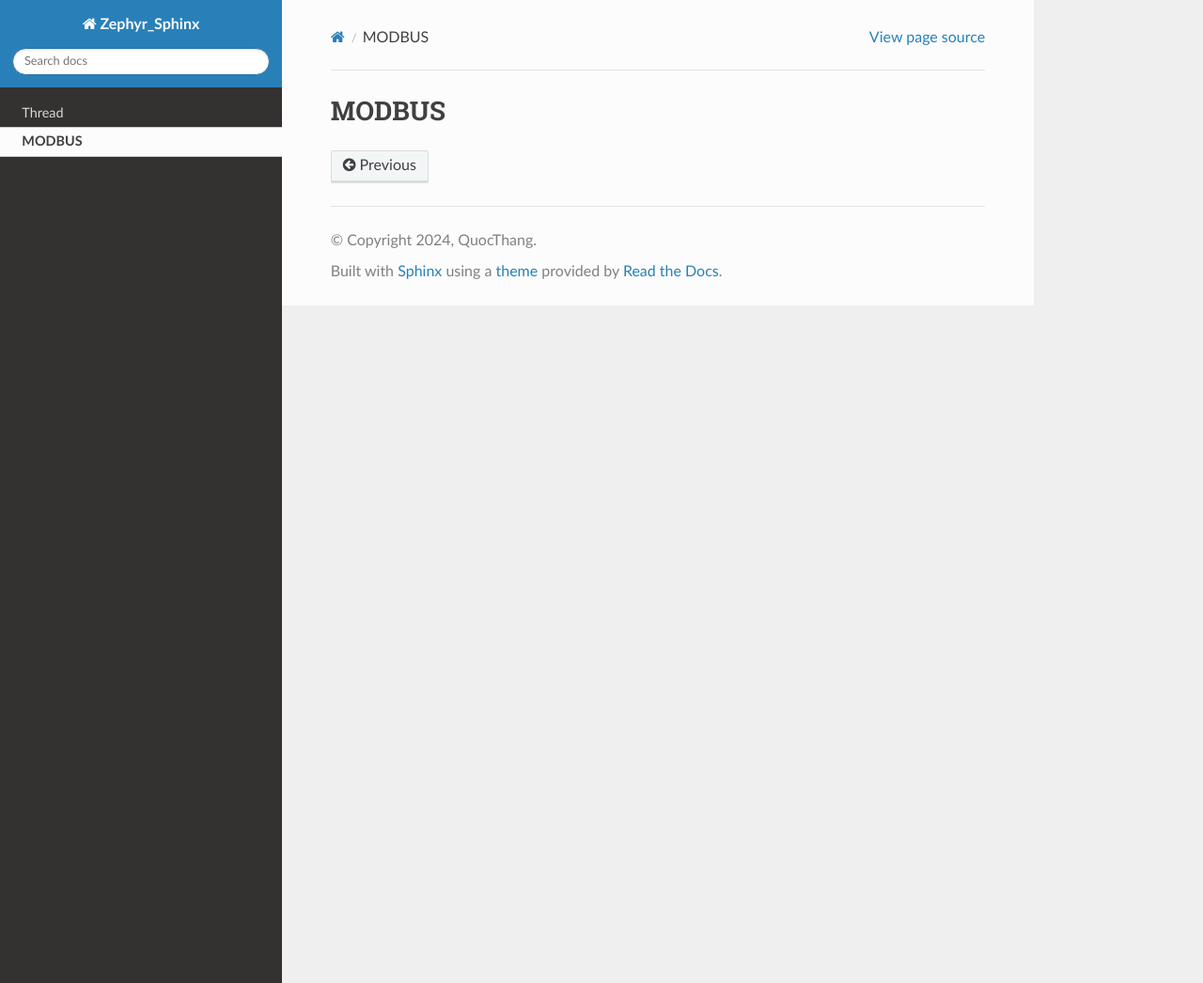
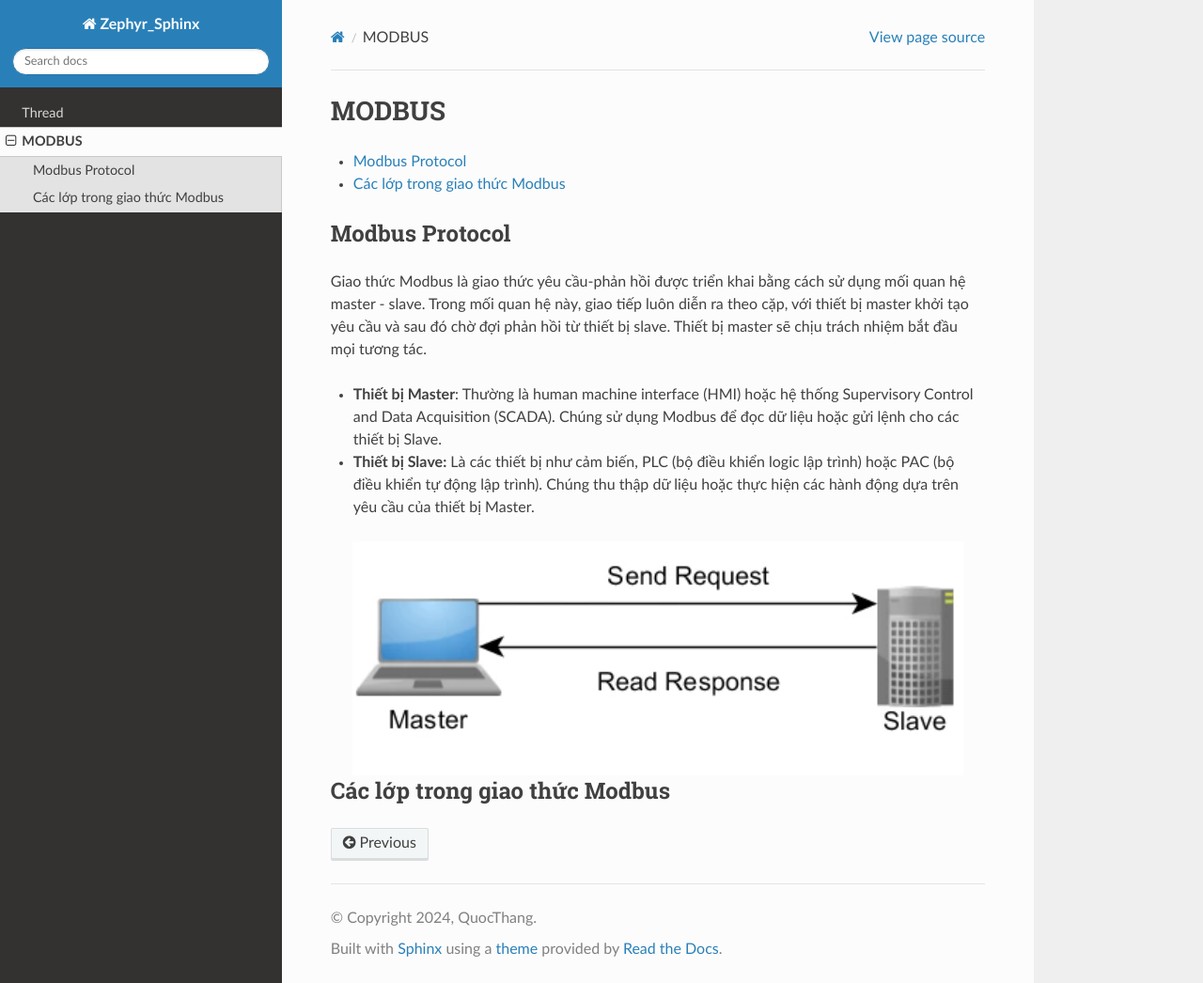
Before and after one commit to QuocThang2404/Zephyr_Sphinx, a Sphinx documentation site: the page built from docs/source/Modbus/index.rst, in a window 1280 px wide and 1046 px high. Shown: the whole window at 94% size. Built offline with Sphinx 7.4.7 and the Read the Docs theme 2.0.0, drawn with Linux system fonts in a browser that asks for light colours.

Commit message:
Update Modbus

```diff
--- a/docs/source/Kernel/Thread/index.rst
+++ b/docs/source/Kernel/Thread/index.rst
@@ -111,6 +111,8 @@ Các yếu tố sau làm cho luồng chưa sẵn sàng:
 .. image:: img/Thread_States.svg
     :align: center
 
+
+
 .. note::
     Sơ đồ có thể khiến bạn nghĩ ``ready`` và ``run`` là hai trạng thái luồng riêng biệt. Thực ra ``ready`` là một trạng thái thực sự của luồng, cho biết nó đã được kích hoạt và đủ điều kiện để chạy. ``Run`` không phải là trạng thái luồng, mà là **trạng thái lịch trình**. Trạng thái lịch trình cho biết liệu một luồng có đang được hệ thống thực thi hay không.
 
--- a/docs/source/Modbus/index.rst
+++ b/docs/source/Modbus/index.rst
@@ -1,2 +1,19 @@
 MODBUS
 ++++++++++++++++++++++++
+
+.. contents::
+    :local:
+    :depth: 2
+
+Modbus Protocol
+==========================
+Giao thức Modbus là giao thức yêu cầu-phản hồi được triển khai bằng cách sử dụng mối quan hệ master - slave. Trong mối quan hệ này, giao tiếp luôn diễn ra theo cặp, với thiết bị master khởi tạo yêu cầu và sau đó chờ đợi phản hồi từ thiết bị slave. Thiết bị master sẽ chịu trách nhiệm bắt đầu mọi tương tác.
+
+- **Thiết bị Master**: Thường là human machine interface (HMI) hoặc hệ thống Supervisory Control and Data Acquisition (SCADA). Chúng sử dụng Modbus để đọc dữ liệu hoặc gửi lệnh cho các thiết bị Slave.
+- **Thiết bị Slave:** Là các thiết bị như cảm biến, PLC (bộ điều khiển logic lập trình) hoặc PAC (bộ điều khiển tự động lập trình). Chúng thu thập dữ liệu hoặc thực hiện các hành động dựa trên yêu cầu của thiết bị Master.
+
+.. image:: img/Modbus-Network.png
+    :align: center
+
+Các lớp trong giao thức Modbus
+=================================
--- a/docs/source/index.rst
+++ b/docs/source/index.rst
@@ -1,4 +1,4 @@
-HOME
+WELCOME TO QUOCTHANG'S DOCUMENTS
 ==================================
 
 .. toctree::
```
Also changed, not shown: docs/source/Modbus/img/Modbus-Network.png (added), 13 other files.
